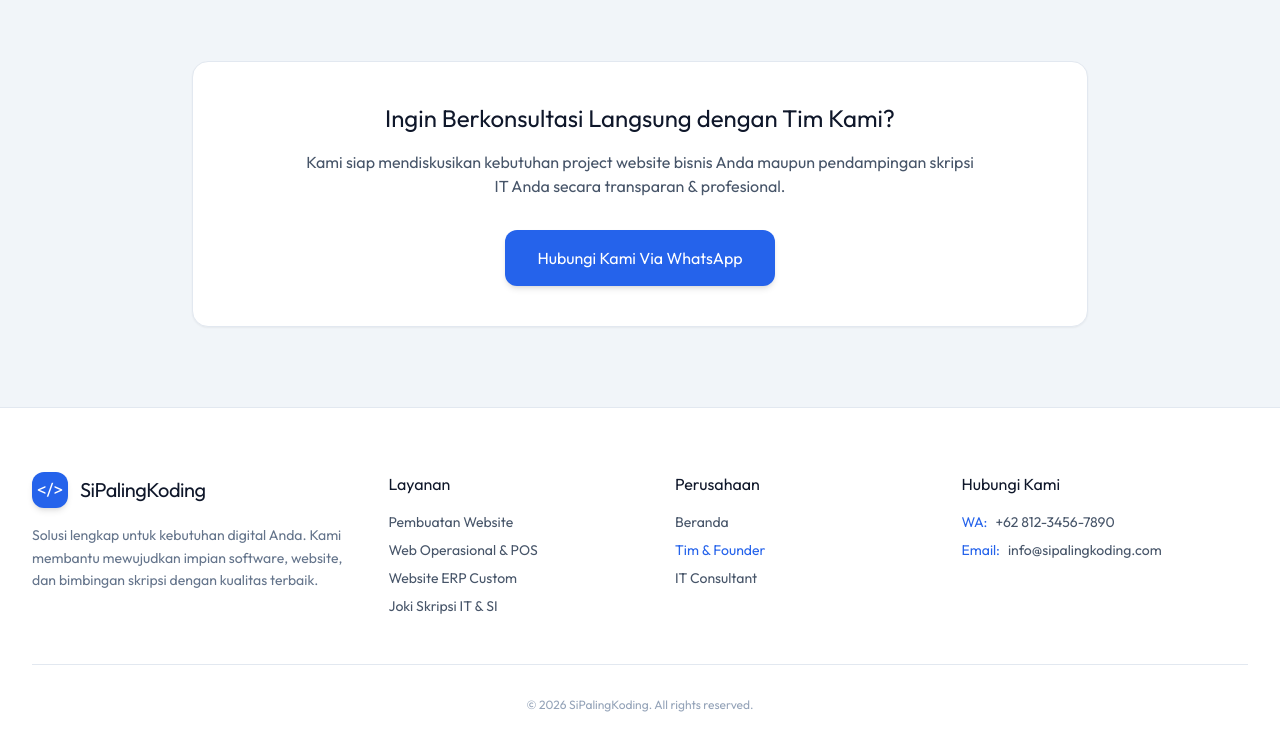
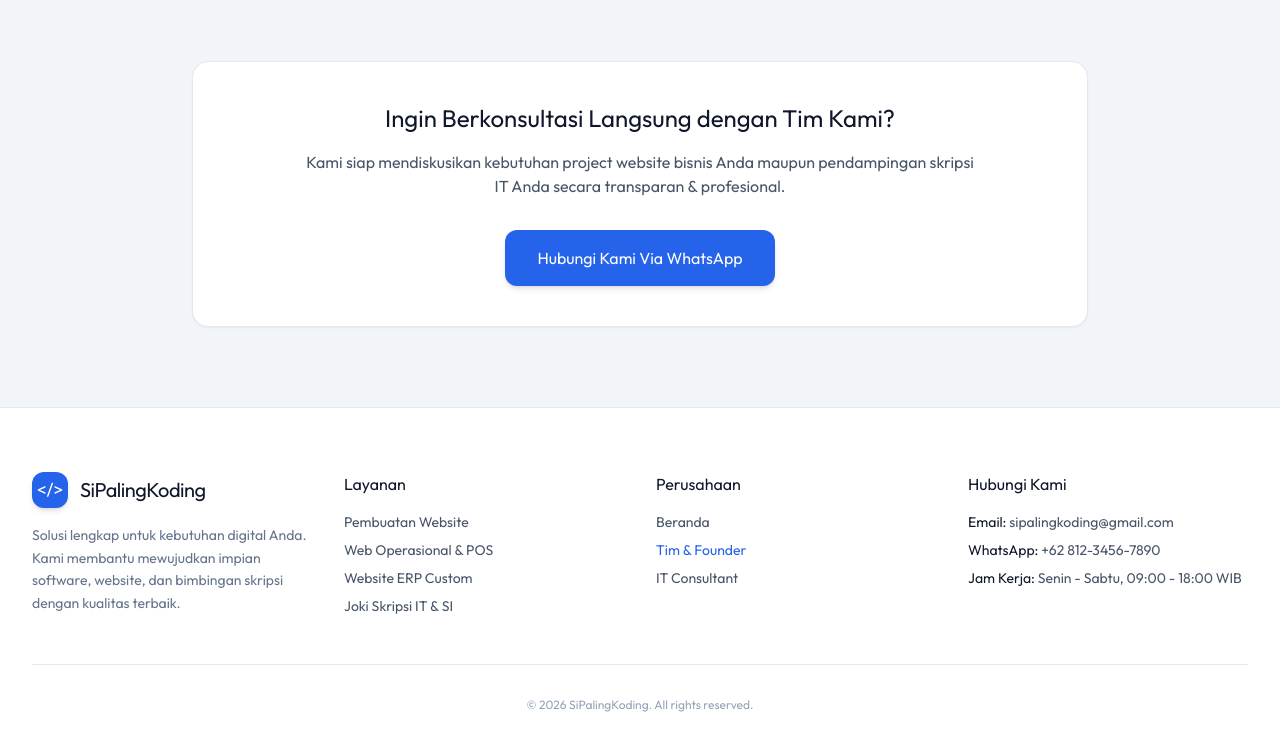
Before and after one commit to rofiqkholid/sipalingkoding, a website: page tim.html in a window 1280 px wide. Shown: the part 712-1463 px from the top of the page. Drawn offline with nearby package versions, Linux system fonts and the light colour scheme; a web font is replaced by a local one.

Commit message:
Synchronize footer layout and contact info in tim.html with index.html and rebuild style.css

```diff
--- a/tim.html
+++ b/tim.html
@@ -110,9 +110,9 @@
     <!-- Footer -->
     <footer class="py-16 text-sm" style="background-color: #ffffff; color: #475569; border-top: 1px solid #e2e8f0;">
         <div class="max-w-7xl mx-auto px-4 sm:px-6 lg:px-8">
-            <div style="display: flex; flex-wrap: wrap; justify-content: space-between; gap: 2.5rem; margin-bottom: 3rem;">
+            <div class="grid grid-cols-1 md:grid-cols-4 gap-8 mb-12">
                 <!-- Col 1: Brand Info -->
-                <div style="flex: 1 1 250px; min-width: 250px;" class="space-y-4">
+                <div class="space-y-4">
                     <div class="flex items-center space-x-3">
                         <div class="w-9 h-9 rounded-xl flex items-center justify-center font-black text-lg text-white shadow-md" style="background-color: #2563eb;">
                             &lt;/&gt;
@@ -125,7 +125,7 @@
                 </div>
 
                 <!-- Col 2: Layanan -->
-                <div style="flex: 1 1 180px; min-width: 180px;">
+                <div>
                     <h4 class="font-bold text-base mb-4" style="color: #0f172a;">Layanan</h4>
                     <ul class="space-y-2 text-sm">
                         <li><a href="index.html#services" class="hover:text-blue-600 transition-colors">Pembuatan Website</a></li>
@@ -136,7 +136,7 @@
                 </div>
 
                 <!-- Col 3: Perusahaan -->
-                <div style="flex: 1 1 180px; min-width: 180px;">
+                <div>
                     <h4 class="font-bold text-base mb-4" style="color: #0f172a;">Perusahaan</h4>
                     <ul class="space-y-2 text-sm">
                         <li><a href="index.html#home" class="hover:text-blue-600 transition-colors">Beranda</a></li>
@@ -146,23 +146,18 @@
                 </div>
 
                 <!-- Col 4: Hubungi Kami -->
-                <div style="flex: 1 1 220px; min-width: 220px;">
+                <div>
                     <h4 class="font-bold text-base mb-4" style="color: #0f172a;">Hubungi Kami</h4>
-                    <ul class="space-y-2 text-sm">
-                        <li class="flex items-center space-x-2">
-                            <span style="color: #2563eb;">WA:</span>
-                            <a href="https://wa.me/6281234567890" target="_blank" class="hover:text-blue-600 transition-colors">+62 812-3456-7890</a>
-                        </li>
-                        <li class="flex items-center space-x-2">
-                            <span style="color: #2563eb;">Email:</span>
-                            <a href="mailto:info@sipalingkoding.com" class="hover:text-blue-600 transition-colors">info@sipalingkoding.com</a>
-                        </li>
+                    <ul class="space-y-2 text-sm" style="color: #475569;">
+                        <li><strong style="color: #0f172a;">Email:</strong> sipalingkoding@gmail.com</li>
+                        <li><strong style="color: #0f172a;">WhatsApp:</strong> +62 812-3456-7890</li>
+                        <li><strong style="color: #0f172a;">Jam Kerja:</strong> Senin - Sabtu, 09:00 - 18:00 WIB</li>
                     </ul>
                 </div>
             </div>
 
-            <div class="pt-8 text-center text-xs" style="border-top: 1px solid #e2e8f0; color: #94a3b8;">
-                &copy; 2026 SiPalingKoding. All rights reserved.
+            <div class="pt-8 border-t border-slate-200 text-center text-xs" style="color: #94a3b8;">
+                <p>&copy; 2026 SiPalingKoding. All rights reserved.</p>
             </div>
         </div>
     </footer>
```
Also changed, not shown: assets/css/style.css.
